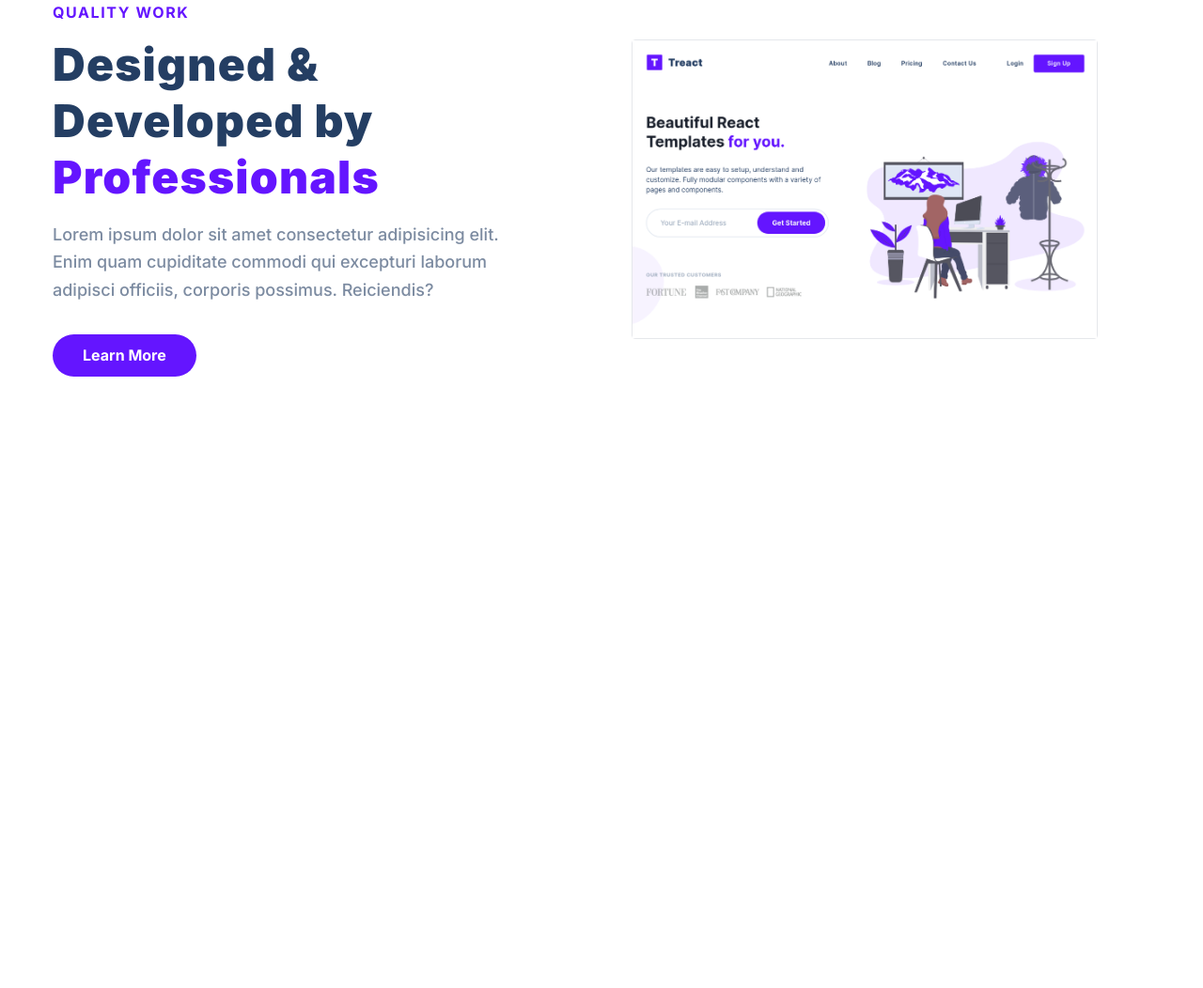
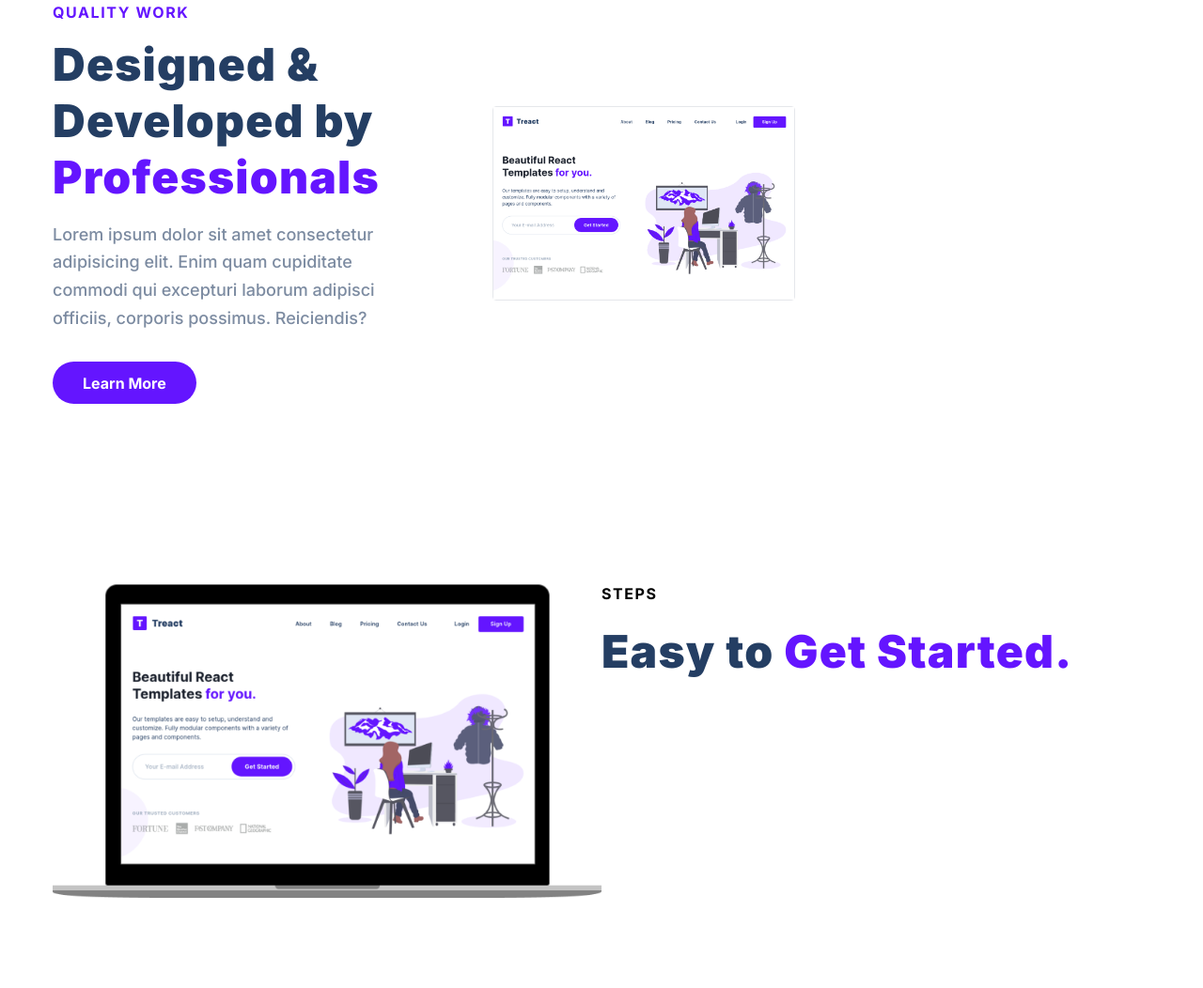
Before and after one commit to lisamolina1993/FINAL-PROJECT, a plain HTML site: page index.html in a window 1280 px wide. Shown: the part 1735-2787 px from the top of the page at 94% size. Before the commit the page ends 2232 px from the top, so only its background shows below. Drawn offline with Linux system fonts and the light colour scheme.

Commit message:
first commit

```diff
--- a/index.html
+++ b/index.html
@@ -186,6 +186,25 @@
                         <img src="./Assets for final project/hero-screenshot-1.40a097b525c2f8c9808e.png"
                             class="quality__img" alt="">
                     </figure>
+                    <div class="steps__text">
+
+                    </div>
+                </div>
+            </div>
+        </section>
+
+        <section id="steps">
+            <div class="container">
+                <div class="row row__steps">
+                    <div class="steps__description">
+                        <figure class="steps__img--wrapper">
+                            <img src="./Assets for final project/hero-screenshot-2.241aac1fbc66db29d873.png" class="steps__img" alt="">
+                        </figure>
+                        <div class="steps__text">
+                            <h3 class="section__tag">STEPS</h3>
+                            <h2 class="section__title">Easy to <span class="purple">Get Started.</span></h2>
+                        </div>
+                    </div>
                 </div>
             </div>
         </section>
--- a/styles.css
+++ b/styles.css
@@ -304,11 +304,6 @@ QUALITY SECTION
     margin: 0;
 }
 
-.quality__card {
-    display: flex;
-    justify-content: space-between;
-}
-
 .quality__description {
     width: 50%;
     margin-right: 64px;
@@ -336,3 +331,30 @@ QUALITY SECTION
 #quality .section__title {
     line-height: 1.25;
 }
+
+/*
+STEPS SECTION
+*/
+
+#steps .row {
+    display: flex;
+    justify-content: center;
+}
+
+.steps__description {
+    display: flex;
+    justify-content: space-between;
+}
+
+.steps__img--wrapper {
+    display: flex;
+    width: 50%;
+}
+
+.steps__img {
+    width: 100%;
+}
+
+.steps__text {
+    width: 50%;
+}
```
Also changed, not shown: Assets for final project/dots_purple.svg (added).
